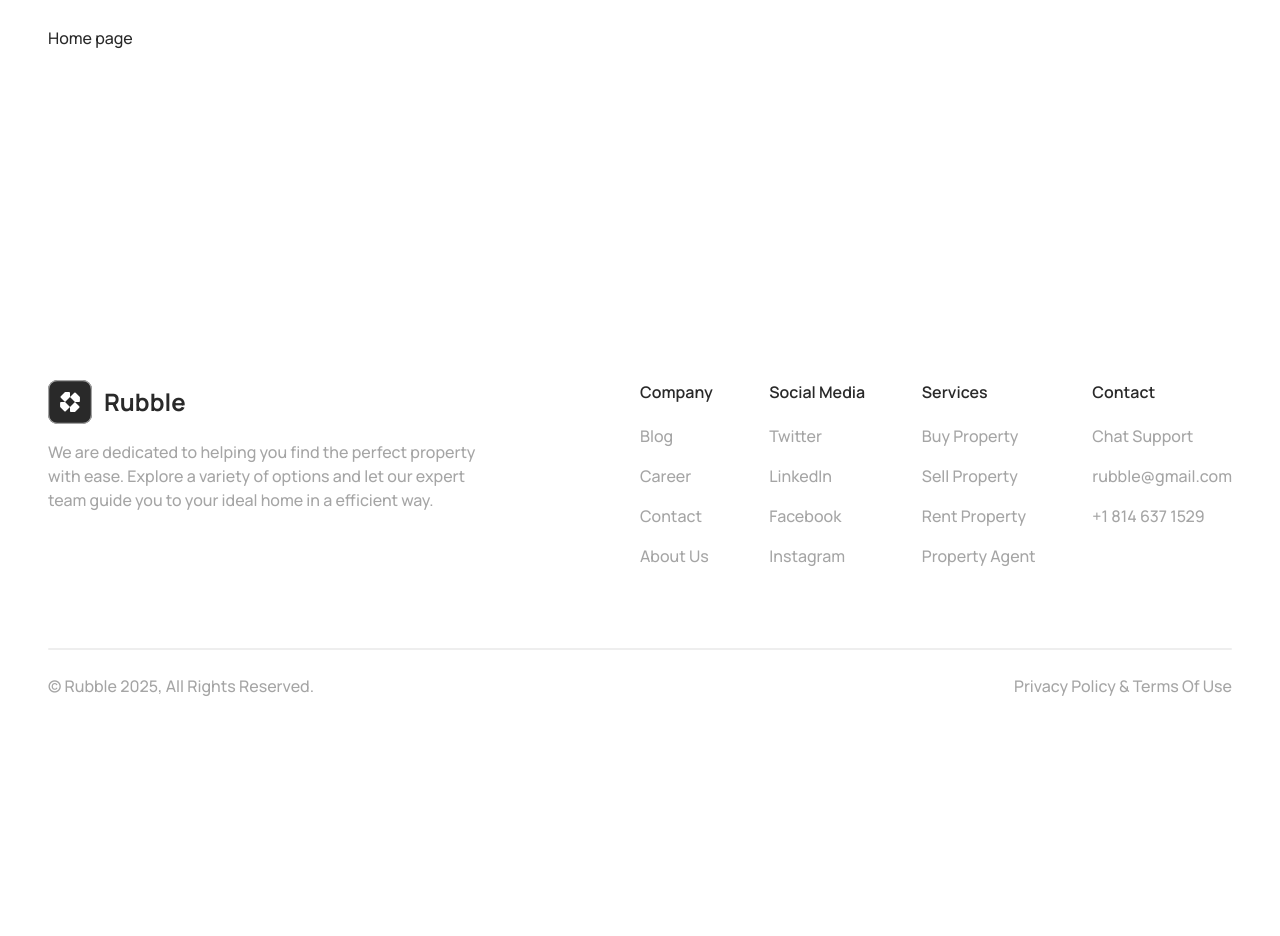
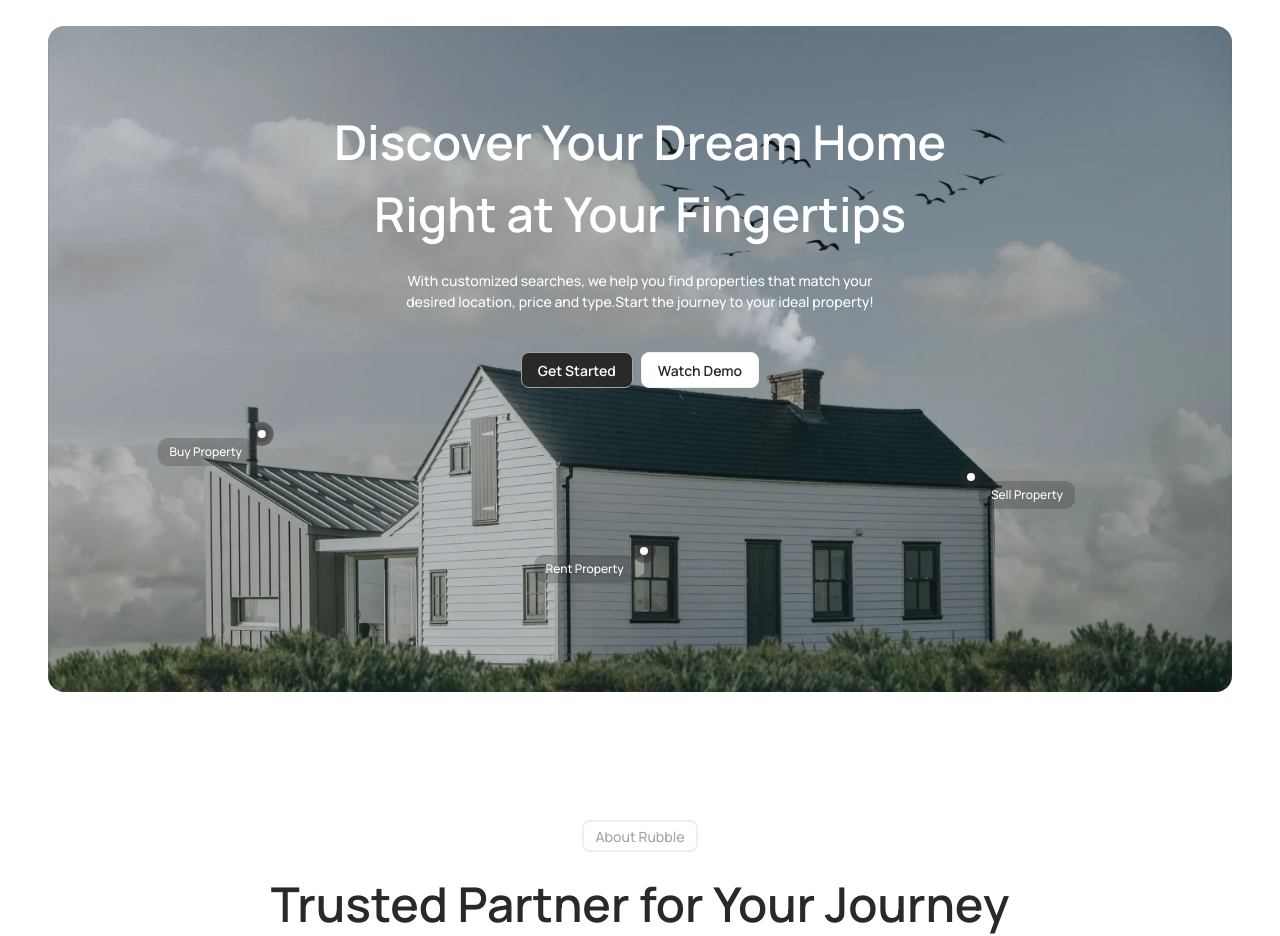
Before and after one commit to hexlabelposition/rubble, a Next.js app: page / in a window 1280 px wide. Shown: the part 78-1014 px from the top of the page. Before the commit the page ends 800 px from the top, so only its background shows below. Built offline with nearby package versions, Linux system fonts and the light colour scheme.

Commit message:
feat(app): connect hero, about rubble and services we provide widgets to home page

```diff
--- a/src/app/(main)/page.tsx
+++ b/src/app/(main)/page.tsx
@@ -1,3 +1,13 @@
+import { Hero } from "@widgets/hero";
+import { AboutRubble } from "@widgets/about-rubble";
+import { ServicesWeProvide } from "@widgets/services-we-provide";
+
 export default function HomePage() {
-  return <main>Home page</main>;
+  return (
+    <main>
+      <Hero />
+      <AboutRubble />
+      <ServicesWeProvide />
+    </main>
+  );
 }
```
